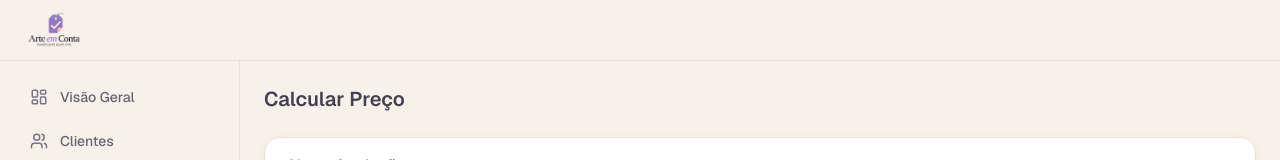
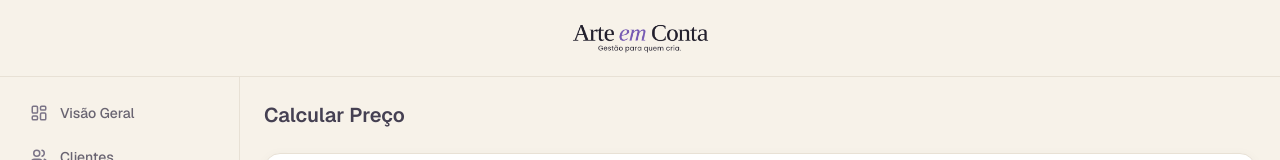
Before and after one commit to Armandorocha13/Axis-Calculator, a Next.js app: page /calcular-preco in a window 1280 px wide. Shown: the top 160 px of the page. Built offline with nearby package versions, Linux system fonts and the light colour scheme; no server answers; the database is empty.

Commit message:
feat: substitui logo pela versao tipografica oficial e centraliza no cabecalho

```diff
--- a/src/app/(app)/layout.tsx
+++ b/src/app/(app)/layout.tsx
@@ -16,7 +16,7 @@ export default async function AppLayout({
     <div className="flex min-h-screen flex-1 flex-col">
       <Topbar businessName={profile?.business_name} isAdmin={isAdmin} profile={profile} />
       <div className="flex flex-1 flex-col md:flex-row">
-        <aside className="hidden shrink-0 border-r border-border p-4 md:flex md:w-60 md:flex-col md:sticky md:top-[57px] md:h-[calc(100vh-57px)]">
+        <aside className="hidden shrink-0 border-r border-border p-4 md:flex md:w-60 md:flex-col md:sticky md:top-[73px] md:h-[calc(100vh-73px)]">
           <SidebarNav isAdmin={isAdmin} profile={profile} />
         </aside>
         <main className="flex-1 overflow-x-hidden p-4 sm:p-6">{children}</main>
--- a/src/components/layout/logo.tsx
+++ b/src/components/layout/logo.tsx
@@ -3,26 +3,28 @@ import { cn } from "@/lib/utils";
 
 interface LogoProps {
   className?: string;
-  size?: "sm" | "md" | "lg";
+  size?: "sm" | "md" | "lg" | "xl";
   priority?: boolean;
 }
 
 export function Logo({ className, size = "md", priority = false }: LogoProps) {
+  // Proporção original exata da logo tipográfica: 1024 x 341 (3:1)
   const sizeClasses = {
-    sm: "h-8 w-auto max-w-[150px]",
-    md: "h-9 sm:h-10 w-auto max-w-[180px]",
-    lg: "h-20 sm:h-24 w-auto max-w-[280px]",
+    sm: "h-7 sm:h-8 w-auto max-w-[150px]",
+    md: "h-10 sm:h-11 md:h-12 w-auto max-w-[220px]",
+    lg: "h-16 sm:h-20 md:h-24 w-auto max-w-[320px]",
+    xl: "h-20 sm:h-24 md:h-28 w-auto max-w-[400px]",
   };
 
   return (
-    <div className={cn("inline-flex items-center", className)}>
+    <div className={cn("inline-flex items-center justify-center", className)}>
       <Image
         src="/logo.png"
         alt="Arte em Conta — Gestão para quem cria."
-        width={320}
-        height={213}
+        width={1024}
+        height={341}
         priority={priority}
-        className={cn("object-contain", sizeClasses[size])}
+        className={cn("object-contain transition-transform", sizeClasses[size])}
       />
     </div>
   );
--- a/src/components/layout/topbar.tsx
+++ b/src/components/layout/topbar.tsx
@@ -1,6 +1,7 @@
 "use client";
 
 import { useState } from "react";
+import Link from "next/link";
 import { Logo } from "@/components/layout/logo";
 import { SidebarNav } from "@/components/layout/sidebar-nav";
 import type { Profile } from "@/lib/types/database.types";
@@ -18,9 +19,9 @@ export function Topbar({
 
   return (
     <header className="sticky top-0 z-30 border-b border-border bg-background/95 backdrop-blur-md">
-      <div className="flex items-center justify-between gap-3 px-4 py-2.5 sm:px-6">
-        <div className="flex min-w-0 items-center gap-3">
-          {/* Botão de Menu para Celulares/Tablets */}
+      <div className="flex items-center justify-between gap-2 px-4 py-3 sm:px-6">
+        {/* Lado Esquerdo: Menu mobile / Espaçador para alinhamento simétrico */}
+        <div className="flex items-center justify-start flex-1 min-w-0">
           <button
             type="button"
             onClick={() => setMenuOpen((open) => !open)}
@@ -31,8 +32,8 @@ export function Topbar({
             {menuOpen ? (
               <svg
                 viewBox="0 0 24 24"
-                width="20"
-                height="20"
+                width="22"
+                height="22"
                 fill="none"
                 stroke="currentColor"
                 strokeWidth="2"
@@ -42,8 +43,8 @@ export function Topbar({
             ) : (
               <svg
                 viewBox="0 0 24 24"
-                width="20"
-                height="20"
+                width="22"
+                height="22"
                 fill="none"
                 stroke="currentColor"
                 strokeWidth="2"
@@ -52,27 +53,32 @@ export function Topbar({
               </svg>
             )}
           </button>
+        </div>
 
-          {/* Logo Oficial e Nome do Ateliê */}
-          <div className="flex min-w-0 items-center gap-3">
+        {/* Centro: Logo em Destaque Centralizada */}
+        <div className="flex shrink-0 items-center justify-center">
+          <Link
+            href="/visao-geral"
+            className="flex items-center justify-center transition-opacity hover:opacity-90 rounded-xl focus:outline-none focus-visible:ring-2 focus-visible:ring-primary/30 py-0.5"
+            title="Arte em Conta — Início"
+          >
             <Logo size="md" priority />
-            {businessName && (
-              <span className="hidden sm:inline-block border-l border-border pl-3 text-xs font-medium text-muted-foreground truncate max-w-[220px]">
+          </Link>
+        </div>
+
+        {/* Lado Direito: Identificação do Ateliê / Equilíbrio visual */}
+        <div className="flex items-center justify-end flex-1 min-w-0">
+          {businessName ? (
+            <span className="inline-flex items-center gap-1.5 rounded-full border border-border bg-card px-2.5 sm:px-3 py-1 text-xs font-medium text-muted-foreground shadow-2xs">
+              <span className="h-2 w-2 rounded-full bg-salvia shrink-0" />
+              <span className="truncate max-w-[110px] sm:max-w-[180px] md:max-w-[220px]">
                 {businessName}
               </span>
-            )}
-          </div>
+            </span>
+          ) : (
+            <div className="w-8 md:w-0" aria-hidden="true" />
+          )}
         </div>
-
-        {/* Lado Direito: sutil indicador do Ateliê quando em telas maiores */}
-        {businessName && (
-          <div className="hidden sm:flex items-center gap-2">
-            <span className="inline-flex items-center gap-1.5 rounded-full border border-border bg-card px-3 py-1 text-xs font-medium text-muted-foreground shadow-2xs">
-              <span className="h-1.5 w-1.5 rounded-full bg-salvia" />
-              <span className="truncate max-w-[180px]">{businessName}</span>
-            </span>
-          </div>
-        )}
       </div>
 
       {/* Menu Responsivo Suspenso em Telas Menores */}
```
Also changed, not shown: public/Logo Tipográfico Arte em Conta.png (deleted), public/logo.png.
